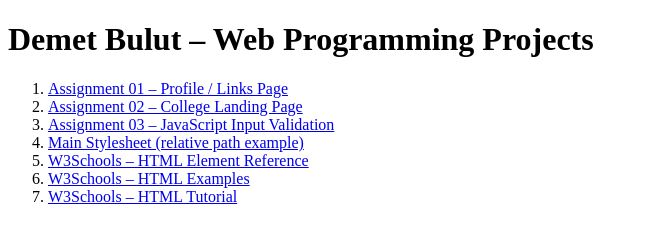
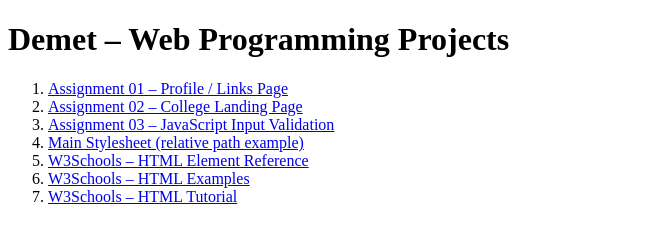
Before and after one commit to Dembul/comp1234-web-projects, a plain HTML site: page index.html in a window 1280 px wide. Shown: the whole page, without its empty margins (0-648 px from the left). Drawn offline with Linux system fonts and the light colour scheme.

Commit message:
Update index.html

```diff
--- a/index.html
+++ b/index.html
@@ -3,10 +3,10 @@
 <head>
     <meta charset="UTF-8">
     <meta name="viewport" content="width=device-width, initial-scale=1.0">
-    <title>Demet Bulut – Web Programming Projects</title>
+    <title>Demet – Web Programming Projects</title>
 </head>
 <body>
-    <h1>Demet Bulut – Web Programming Projects</h1>
+    <h1>Demet  – Web Programming Projects</h1>
 
     <ol>
     <li>
```
